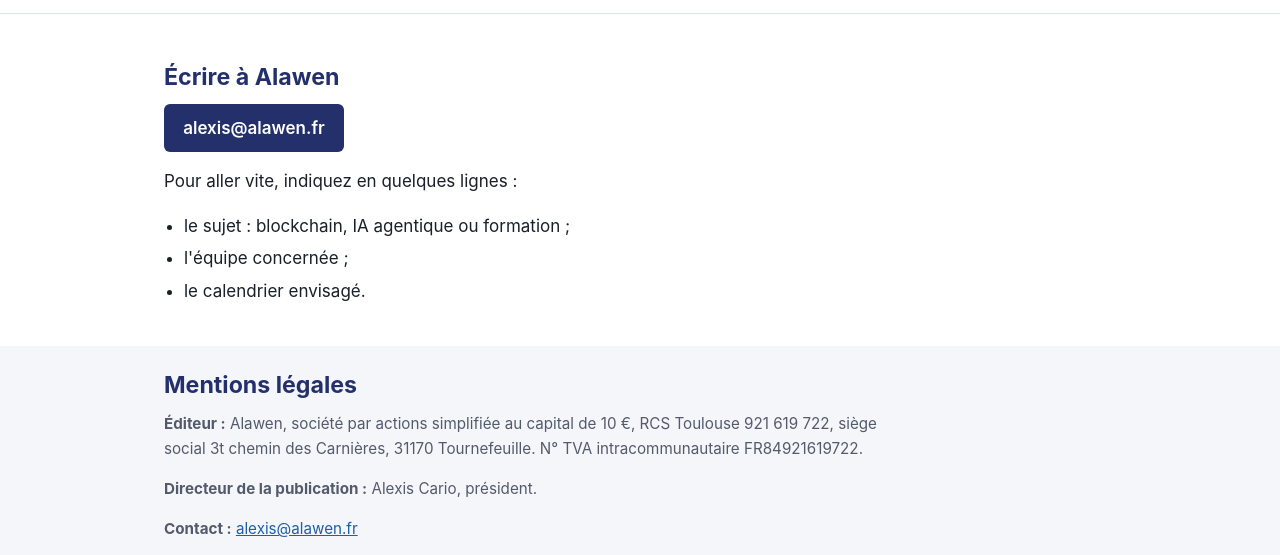
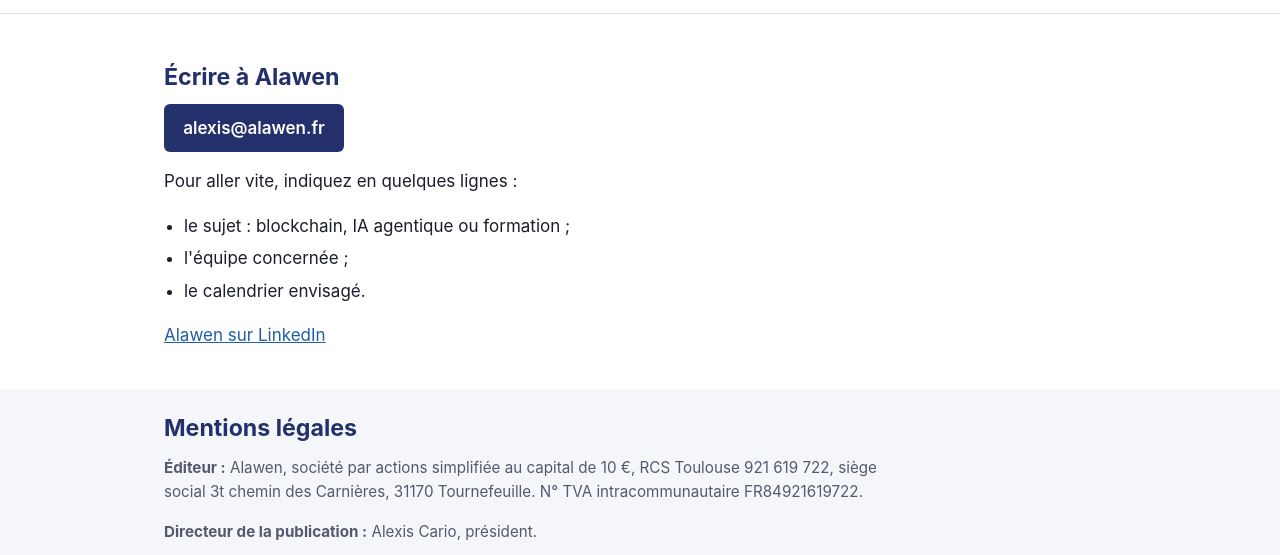
Before and after one commit to alex1609/alawen-site, a plain HTML site: page contact.html in a window 1280 px wide. Shown: the part 194-749 px from the top of the page. Drawn offline with Linux system fonts and the light colour scheme.

Commit message:
Lien LinkedIn sur la page contact

```diff
--- a/contact.html
+++ b/contact.html
@@ -45,6 +45,7 @@
         <li>l'équipe concernée ;</li>
         <li>le calendrier envisagé.</li>
       </ul>
+      <p><a href="https://www.linkedin.com/company/alawen-services">Alawen sur LinkedIn</a></p>
     </div>
   </section>
 
```
Also changed, not shown: en/contact.html (+1 -0 lines).
